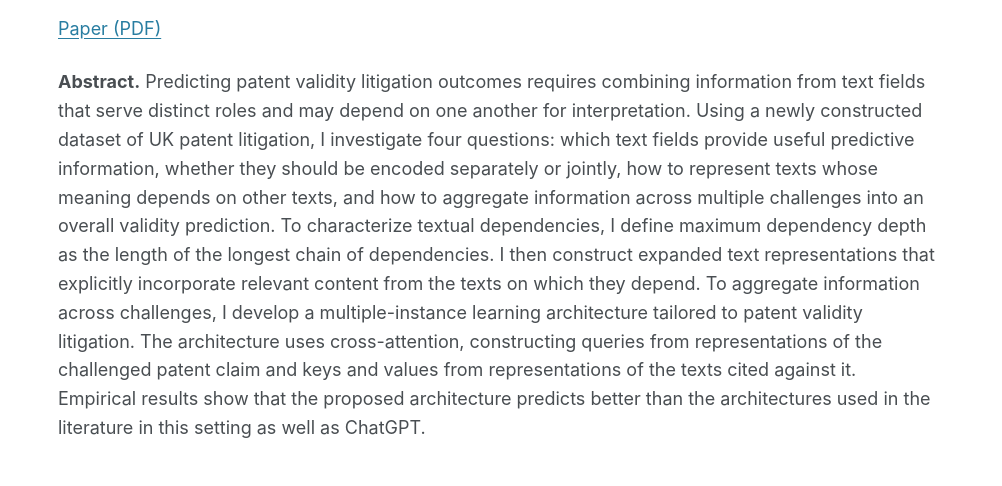
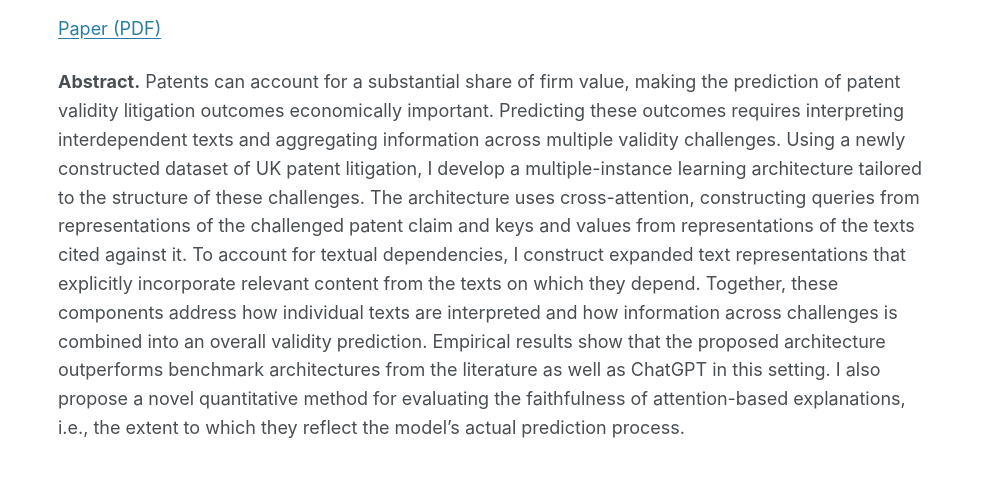
Before and after one commit to Nghia-Pham-294/Nghia-Pham-294.github.io, a plain HTML site: page research.html in a window 1280 px wide. Shown: the part 282-768 px from the top of the page, 278-1280 px from the left. Drawn offline with Linux system fonts and the light colour scheme.

Commit message:
Update research.html

```diff
--- a/research.html
+++ b/research.html
@@ -45,8 +45,7 @@
 
   <p>
     <strong>Abstract.</strong>
-    Predicting patent validity litigation outcomes requires combining information from text fields that serve distinct roles and may depend on one another for interpretation. Using a newly constructed dataset of UK patent litigation, I investigate four questions: which text fields provide useful predictive information, whether they should be encoded separately or jointly, how to represent texts whose meaning depends on other texts, and how to aggregate information across multiple challenges into an overall validity prediction. To characterize textual dependencies, I define maximum dependency depth as the length of the longest chain of dependencies. I then construct expanded text representations that explicitly incorporate relevant content from the texts on which they depend. To aggregate information across challenges, I develop a multiple-instance learning architecture tailored to patent validity litigation. The architecture uses cross-attention, constructing queries from representations of the challenged patent claim and keys and values from representations of the texts cited against it. Empirical results show that the proposed architecture predicts better than the architectures used in the literature in this setting as well as ChatGPT.
-
+Patents can account for a substantial share of firm value, making the prediction of patent validity litigation outcomes economically important. Predicting these outcomes requires interpreting interdependent texts and aggregating information across multiple validity challenges. Using a newly constructed dataset of UK patent litigation, I develop a multiple-instance learning architecture tailored to the structure of these challenges. The architecture uses cross-attention, constructing queries from representations of the challenged patent claim and keys and values from representations of the texts cited against it. To account for textual dependencies, I construct expanded text representations that explicitly incorporate relevant content from the texts on which they depend. Together, these components address how individual texts are interpreted and how information across challenges is combined into an overall validity prediction. Empirical results show that the proposed architecture outperforms benchmark architectures from the literature as well as ChatGPT in this setting. I also propose a novel quantitative method for evaluating the faithfulness of attention-based explanations, i.e., the extent to which they reflect the model’s actual prediction process.
   </p>
 </article>
       <h2>Research Interests</h2>
```
